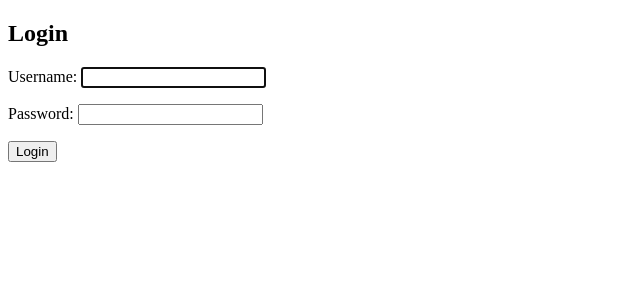
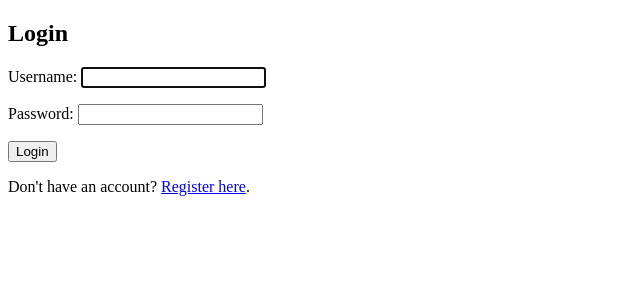
Before and after one commit to Lukas-Pupelis/PYTHON-uni-labs, a Django app: page /accounts/login/ in a window 1280 px wide. Shown: the top 300 px of the page, without its empty margins (0-640 px from the left). Run offline with Django 5.2, Linux system fonts and the light colour scheme.

```diff
--- a/5/myproject/lupu/templates/registration/login.html
+++ b/5/myproject/lupu/templates/registration/login.html
@@ -1,3 +1,4 @@
+<!-- lupu/templates/registration/login.html -->
 <!DOCTYPE html>
 <html>
 <head>
@@ -10,5 +11,6 @@
         {{ form.as_p }}
         <button type="submit">Login</button>
     </form>
+    <p>Don't have an account? <a href="{% url 'register' %}">Register here</a>.</p>
 </body>
 </html>
--- a/5/myproject/myproject/urls.py
+++ b/5/myproject/myproject/urls.py
@@ -23,4 +23,5 @@ urlpatterns = [
     path('', lambda request: redirect('create_invoice')),  # Redirect root to create_invoice
     path('lupu/', include('lupu.urls')),
     path('accounts/', include('django.contrib.auth.urls')),
+    #path('', lambda request: redirect('form-list')),  # Redirect the root URL to form list view
 ]
```
